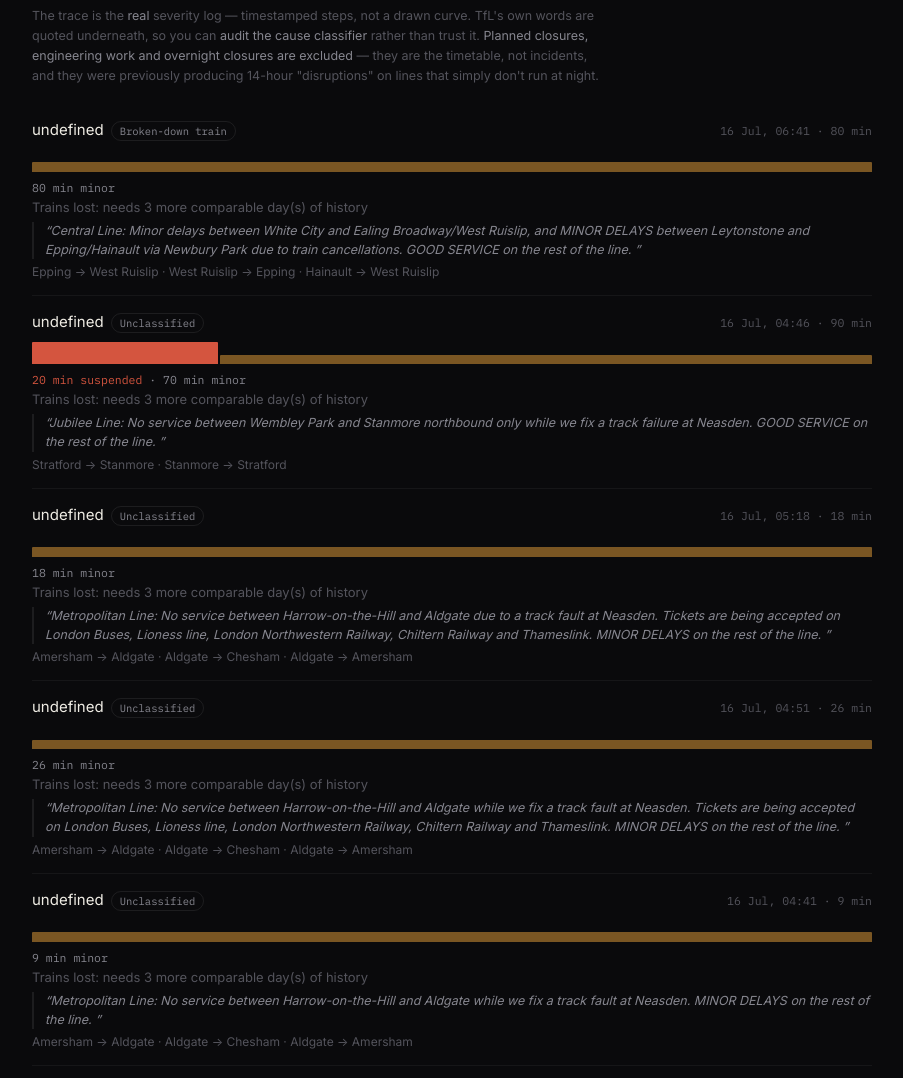
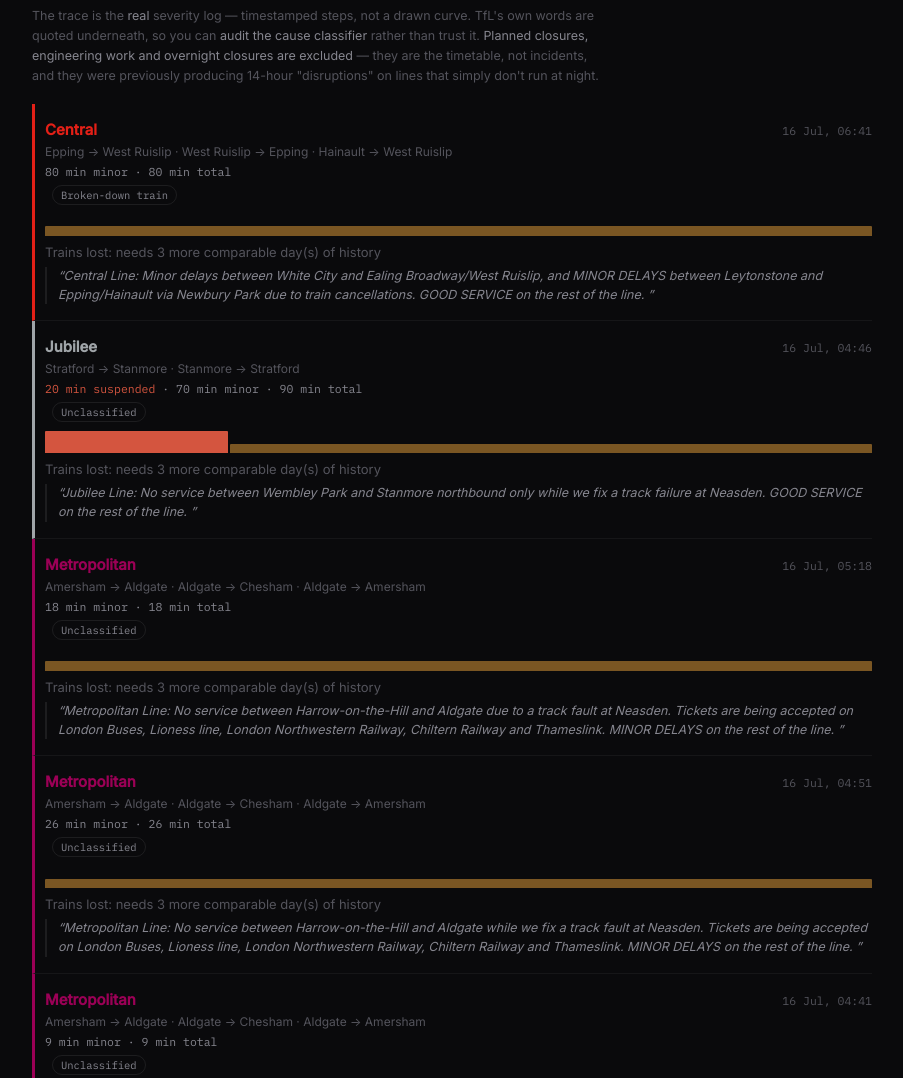
Before and after one commit to ridgetests/Commute-data, a website: page docs/index.html in a window 1280 px wide. Shown: the part 1696-2774 px from the top of the page, without its empty margins (188-1091 px from the left). Drawn offline with Linux system fonts and the light colour scheme.

Commit message:
restore line field on incidents; recategorise cards where-what-why with TfL line colours

```diff
--- a/docs/index.html
+++ b/docs/index.html
@@ -279,6 +279,14 @@
 
   // ---- INCIDENTS ----
   const rec = d.recent || [];
+  const LINE_COLOUR={bakerloo:'#B36305',central:'#E32017',circle:'#FFD300',district:'#00782A','hammersmith-city':'#F3A9BB',jubilee:'#A0A5A9',metropolitan:'#9B0056',northern:'#c9c9c9',piccadilly:'#4d7fc4',victoria:'#0098D4','waterloo-city':'#95CDBA',elizabeth:'#8f7dd1',dlr:'#00A4A7',tram:'#84B817',lioness:'#FAA61A',mildmay:'#2f9fd6',windrush:'#ED1B00',weaver:'#b06088',suffragette:'#5BBD72',liberty:'#8d9093'};
+  const guessLine=(i)=>{
+    if(i.line) return i.line;
+    const m=/^([A-Za-z&' \-]+?) line/i.exec(i.reason||'');
+    if(!m) return null;
+    return m[1].trim().toLowerCase().replace(/ & /g,'-').replace(/ /g,'-');
+  };
+  const lineLabel=(i,lid)=>i.lineName||(lid==='dlr'?'DLR':lid?lid.replace(/-/g,' ').replace(/\b\w/g,c=>c.toUpperCase()):'Line unknown');
   $('incidents').innerHTML = rec.length ? rec.map(i=>{
     const trace = (i.trace||[]);
     let bars = '';
@@ -298,17 +306,20 @@
       i.severeMin ? `<span style="color:var(--amber)">${i.severeMin} min severe</span>` : '',
       i.minorMin ? `<span style="color:var(--grey)">${i.minorMin} min minor</span>` : '',
     ].filter(Boolean).join(' · ');
-    return `<div class="inc">
+    const lid=guessLine(i);
+    const col=(lid&&LINE_COLOUR[lid])||'#6b7280';
+    return `<div class="inc" style="border-left:3px solid ${col};padding-left:10px">
       <div class="inc-h">
-        <div class="inc-l">${i.lineName || i.line}<span class="tag">${CAUSE[i.cause]||i.cause}</span>${
-          i.planned ? '<span class="tag planned">planned</span>' : ''}</div>
-        <div class="inc-t">${when(i.start)} · ${i.minutes} min</div>
+        <div class="inc-l"><b style="color:${col}">${lineLabel(i,lid)}</b></div>
+        <div class="inc-t">${when(i.start)}</div>
       </div>
+      ${i.segments && i.segments.length ? `<div class="seg">${i.segments.join(' · ')}</div>` : ''}
+      <div class="split">${split ? split + ' · ' : ''}${i.minutes} min total</div>
+      <div style="margin:4px 0"><span class="tag">${CAUSE[i.cause]||i.cause}</span>${
+        i.planned ? '<span class="tag planned">planned</span>' : ''}</div>
       <div class="trace">${bars}</div>
-      <div class="split">${split}</div>
       ${impact}
       ${i.reason ? `<div class="why">“${i.reason}”</div>` : ''}
-      ${i.segments && i.segments.length ? `<div class="seg">${i.segments.join(' · ')}</div>` : ''}
     </div>`;
   }).join('') : '<div class="empty">No completed incidents yet.</div>';
 
--- a/src/digest.ts
+++ b/src/digest.ts
@@ -173,6 +173,7 @@
       const segs = e.segments ?? e.routes ?? [];
       if (!cur) {
         open.set(e.line, {
+          line: e.line,
           // RE-CLASSIFY FROM THE SOURCE TEXT, ignoring the stored cause.
           //
           // The collector's old classifier matched "ice" inside "service", so
```
